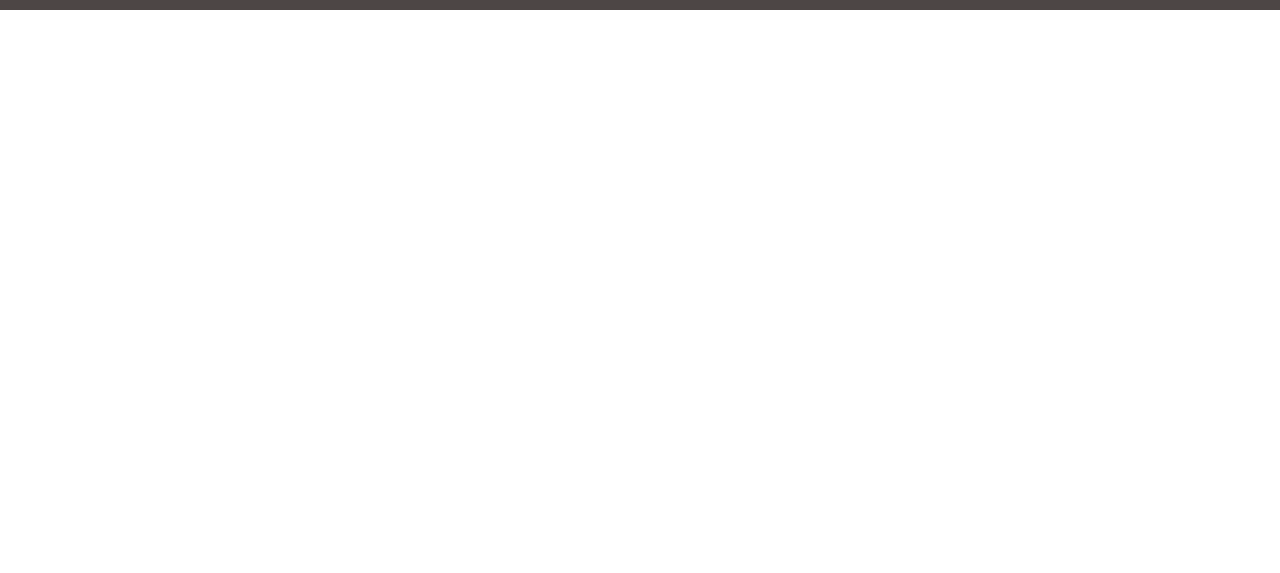
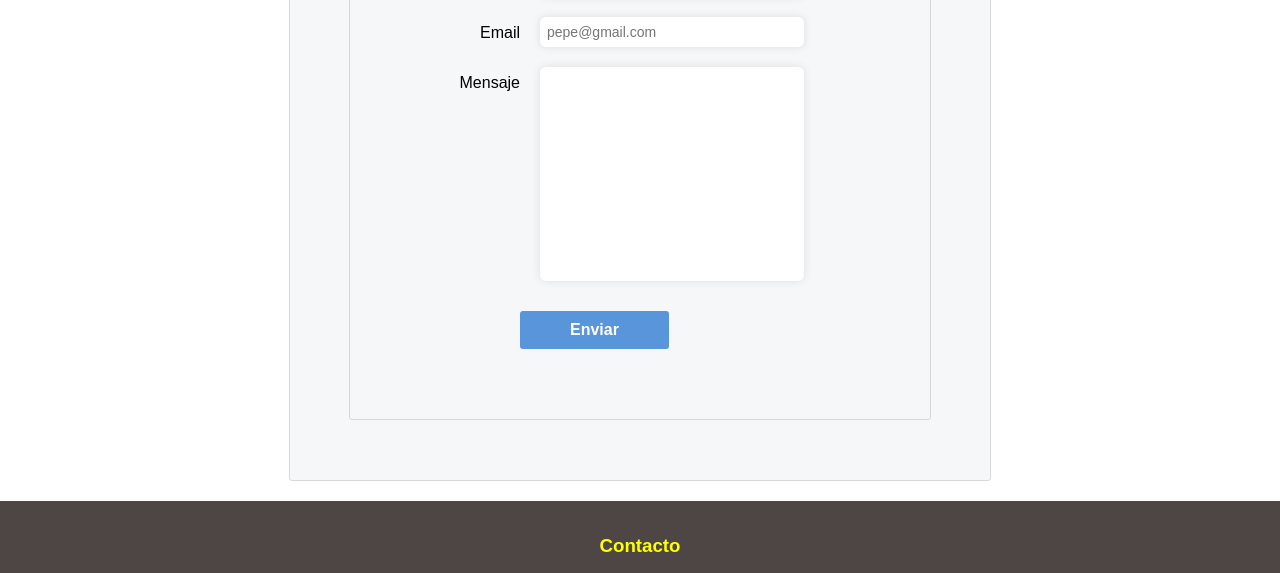
Before and after one commit to AngelAC04/miprimerapagina1, a plain HTML site: page index.html in a window 1280 px wide. Shown: the part 1906-2479 px from the top of the page. Before the commit the page ends 1916 px from the top, so only its background shows below. Drawn offline with Linux system fonts and the light colour scheme; a web font is replaced by a local one.

Commit message:
Tercer cambio

```diff
--- a/index.html
+++ b/index.html
@@ -45,7 +45,7 @@
             </nav>
         </header>
         <main id="seccion principal">
-            <div class="greeting">SEGUNDO INTENTO</div>
+
             <section class="seccion-1">
                 <div class="acerca-de">
                     <h2> Acerca de mi</h2>
@@ -89,6 +89,49 @@
                 </div>
             </section>
 
+<!-- FORMULARIO -->
+            <footer class="form-header">
+
+                <h1>Contacto</h1>
+                <p><em>¡Esperamos tu consulta!</em></p>
+
+                <form action="" method="get" class="formulario" id="form">
+
+                  <div class="form-row">
+                      <label for="nombre">Nombre</label>
+                      <input id="nombre" name="nombre" type="text" />
+                    </div>
+
+                    <div class="form-row">
+                      <label for="email">Email</label>
+                      <input
+                        id="email"
+                        name="email"
+                        type="email"
+                        placeholder="pepe@gmail.com"
+                        required
+                      />
+                    </div>
+
+                    <div class="form-row">
+                      <label for="mensaje">Mensaje</label>
+                      <textarea id="mensaje" name="mensaje"></textarea>
+                    </div>
+
+                    <div class="form-row">
+                      <button type="submit" id="submit">Enviar</button>
+                    </div>
+
+                    <p class="alertas" id="alertas"></p>
+
+
+
+
+
+                </form>
+              </footer>
+
+
         <footer>
                 <div><span class="material-symbols-outlined"> <i class="fa-solid fa-heart"></i></span></div>
                 <h3>Contacto</h3>
@@ -101,6 +144,7 @@
 
             </footer>
 
+            <!-- formulario -->
 
         </main>
 
--- a/script.js
+++ b/script.js
@@ -1,20 +1,44 @@
 //alert("Hola este es mi Javascript");
-let nombre = "Rodrigo";
-let ciudad = "AQP";
-let mes = "April";
 
-let parrafo = document.querySelector(".descripcion");
+const form = document.getElementById("form");
+const nombre = document.getElementById("nombre");
+const email = document.getElementById("email");
+const mensaje = document.getElementById("mensaje");
+const parrafo = document.getElementById("alertas");
 
-function cambiarTexto(nombre,ciudad,mes){
-    let contenido = `Mi nombre es ${nombre}, soy de ${ciudad}. nací el 1 de ${mes}.`;
+function validarFormulario() {
+  let warnings = "";
+  let valido = true;
+  parrafo.innerHTML = "";
 
-    return contenido;
+  if (nombre.value.length < 4) {
+    warnings += `El nombre debe contener más de 4 caracteres`;
+    valido = false;
+  }
+
+  if (nombre.value.trim() === "" || email.value.trim() === "" || mensaje.value.trim() === "") {
+    warnings += `Por favor, complete todos los campos del formulario.`;
+    valido = false;
+  }
+
+
+  if (!valido) {
+    parrafo.innerHTML = warnings;
+  } else {
+    parrafo.innerHTML = "Enviado";
+  }
+  return valido;
+
+
+
+
 }
 
-parrafo.innerText = cambiarTexto(nombre,ciudad,mes);
-
-let menu_responsive = document.querySelector(".checkbtn");
-menu_responsive.onclick = function () {
-  navBar = document.querySelector(".navbar");
-  navBar.classList.toggle("active");
-};
+form.addEventListener("submit", (e) => {
+  if (validarFormulario()) {
+    // Si la validación es exitosa, puedes enviar el formulario
+    formulario.submit();
+  } else {
+    e.preventDefault(); // Evita que el formulario se envíe automáticamente
+  }
+});
--- a/styles.css
+++ b/styles.css
@@ -166,7 +166,7 @@ footer {
     display: flex;
     justify-content: center;
     gap: 80px;
-    margin-bottom: 200px;
+    margin-bottom: 80px;
 }
 
 .tarjeta {
@@ -290,3 +290,176 @@ footer {
     }
 
 }
+
+/*FORMULARIO*/
+
+
+  /* ------------- Encabezado Contacto ------------- */
+
+  footer {
+    display: flex;
+    flex-direction: column;
+    align-items: center;
+  }
+
+  .form-header {
+    color: black;
+    text-align: center;
+    background-color: #f6f7f8;
+    border: 1px solid #d6d9dc;
+    border-radius: 3px;
+
+    width: 60%;
+    margin: 0px auto;
+    padding: 20px;
+    max-width: 600px;
+    margin-bottom: 20px;
+  }
+
+  .form-header h1 {
+    font-size: 30px;
+    margin-bottom: 20px;
+  }
+
+  /* ------------- Formulario ------------- */
+
+  .formulario {
+    background-color: #f6f7f8;
+    border: 1px solid #d6d9dc;
+    border-radius: 3px;
+
+    width: 80%;
+    padding: 50px;
+    margin: 0px 0 10px 0;
+  }
+
+
+  /* ------------- Campos del Formulario ------------- */
+
+.form-row {
+    margin-bottom: 20px;
+    display: flex;
+    justify-content: flex-start;
+    flex-direction: column;
+    flex-wrap: wrap;
+    align-items: center;
+
+  }
+
+  .form-row input[type="text"], .form-row input[type="email"] {
+    background-color: #ffffff;
+    border: 0;
+    border-radius: 6px;
+    width: 100%;
+    padding: 7px;
+    font-size: 14px;
+    max-width: 250px;
+    box-shadow: 0 0 10px rgba(0, 0, 0, 0.1);
+
+  }
+
+  .form-row textarea {
+    font-family: "Helvetica", "Arial", sans-serif;
+    font-size: 14px;
+
+
+    background-color: #ffffff;
+    border: 0;
+    border-radius: 6px;
+    box-shadow: 0 0 10px rgba(0, 0, 0, 0.1);
+
+
+    min-height: 200px;
+    margin-bottom: 10px;
+    padding: 7px;
+    resize: none;
+
+
+    width: 100%;
+    max-width: 250px;
+  }
+
+
+
+  .form-row label {
+    margin-bottom: 4px;
+    /*text-align: right;*/
+
+
+  }
+
+
+  /* ------------- Para Pantallas de más de 700px ------------- */
+@media only screen and (min-width: 700px) {
+    .form-header {
+      padding: 50px;
+    }
+
+    .form-row {
+      flex-direction: row;
+      align-items: flex-start;
+      margin-bottom: 20px;
+    }
+    .form-row input[type="text"] {
+      width: 250px;
+      height: initial;
+    }
+    .form-row label {
+      text-align: right;
+      width: 120px;
+      margin-top: 7px;
+      padding-right: 20px;
+    }
+  }
+
+
+  /* ------------- Para Pantallas de más de 700px ------------- */
+
+
+ .form-row textarea {
+      width: 100%;
+    }
+
+
+
+.form-row button {
+        font-size: 16px;
+        font-weight: bold;
+
+
+        color: #ffffff;
+        background-color: #5995da;
+
+
+        border: none;
+        border-radius: 3px;
+
+
+        padding: 10px 50px;
+        cursor: pointer;
+
+        align-items: center;
+
+        /*margin: 0 auto; /* Centra el botón horizontalmente */
+
+  }
+
+
+      .form-row button:hover {
+        background-color: #76aeed;
+      }
+
+
+      .form-row button:active {
+        background-color: #407fc7;
+      }
+
+
+      /* ------------- Para Pantallas de más de 700px ------------- */
+
+
+      .form-row button {
+          margin-left: 120px;
+
+
+      }
```
